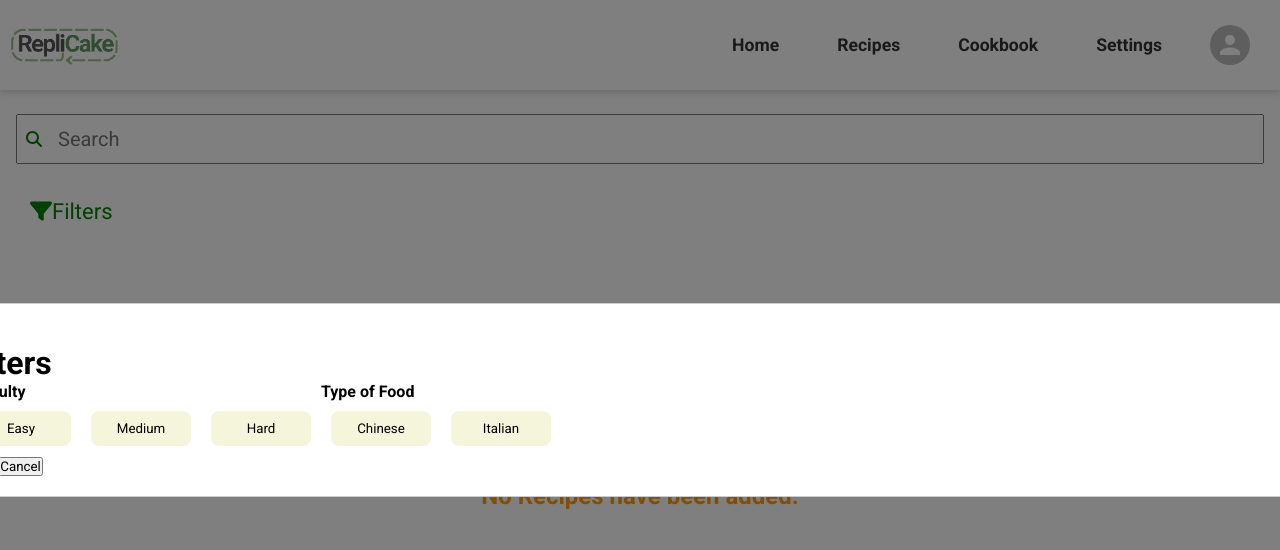
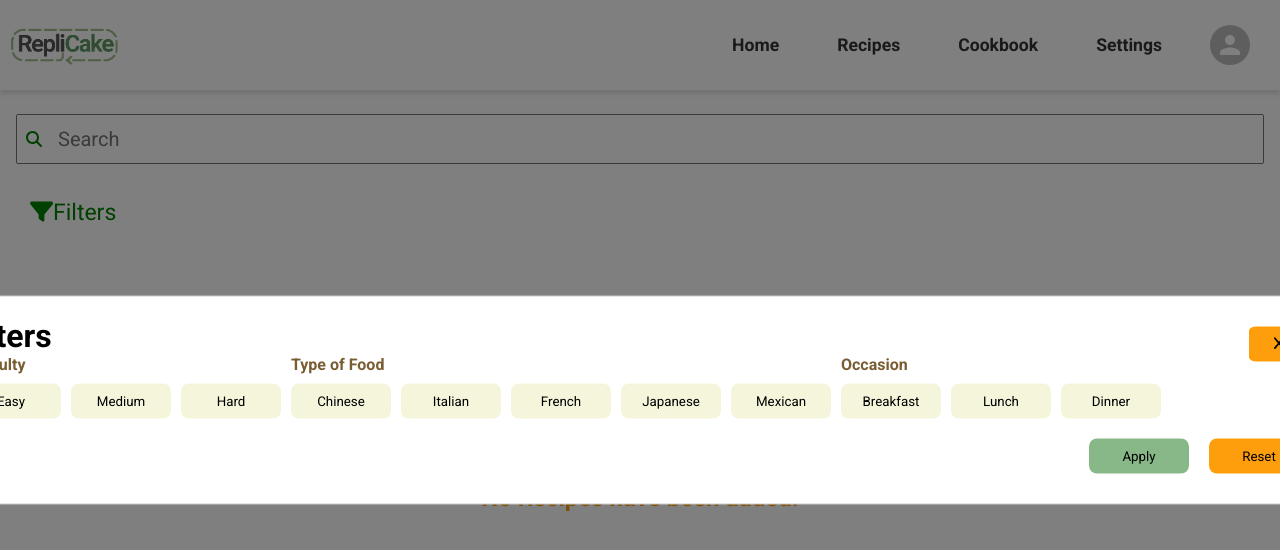
Before and after one commit to HPhilipN/C276-Project, a React (Vite) app in the folder frontend/: page /dashboard in a window 1280 px wide. Both pictures are taken after a click on the button "Filters". Shown: the top 550 px of the page. Built offline with nearby package versions, Linux system fonts and the light colour scheme.

Commit message:
added filter layout + buttons

```diff
--- a/frontend/src/Filter.css
+++ b/frontend/src/Filter.css
@@ -6,7 +6,7 @@
 .filter-icon{
     color: green;
     margin: 10px;
-    font-size: 22px;
+    font-size: 23px;
 }
 
 .filter-button{
@@ -17,3 +17,36 @@
 .category-group{
     text-align: left;
 }
+
+.control-button{
+    margin: 10px;
+    width: 100px;
+    height: fit-content;
+    padding: 10px;
+    background-color: #fe9e0c;
+    border-radius: 8px;
+    border: none;
+    float: right;
+}
+
+.save-button{
+    margin: 10px;
+    width: 100px;
+    height: fit-content;
+    padding: 10px;
+    background-color: #88b788;
+    border-radius: 8px;
+    border: none;
+    float: right;
+}
+
+.x-button{
+    margin: 10px;
+    width: 60px;
+    height: fit-content;
+    padding: 10px;
+    background-color: #fe9e0c;
+    border-radius: 12%;
+    border: none;
+    float: right;
+}
--- a/frontend/src/Filter.jsx
+++ b/frontend/src/Filter.jsx
@@ -46,7 +46,7 @@ function Filter() {
         style={customStyles}
       >
 
-        <button onClick={() => setModalOpen(false)}>
+        <button className="x-button" onClick={() => setModalOpen(false)}>
             <FontAwesomeIcon icon={faX} />
         </button>
         <div>
@@ -54,8 +54,8 @@ function Filter() {
             <div className="category-group">
                 <h1>Filters</h1>
                 <Filterlist/>
-                <button>Apply</button>
-                <button>Cancel</button>
+                <button className="control-button">Reset</button>
+                <button className="save-button">Apply</button>
             </div>
         </div>
       </Modal>
--- a/frontend/src/Filtercategories.js
+++ b/frontend/src/Filtercategories.js
@@ -18,5 +18,26 @@ export const categoryList = [
 {
     type: 'Italian',
 },
+{
+    type: 'French',
+},
+{
+    type: 'Japanese',
+},
+{
+    type: 'Mexican',
+},
+{
+    occasion: 'Breakfast',
+    category: 'Occasion',
+
+},
+{
+    occasion: 'Lunch',
+},
+{
+    occasion: 'Dinner',
+},
+
 
 ]
--- a/frontend/src/Filterlist.css
+++ b/frontend/src/Filterlist.css
@@ -1,6 +1,7 @@
 .category-button{
     display: inline-block;
     margin: 10px;
+    margin-left: 0px;
     width: 100px;
     height: fit-content;
     padding: 10px;
@@ -11,4 +12,5 @@
 }
 .row{
     display: inline-block;
+    color: #795c32;
 }
--- a/frontend/src/Filterlist.jsx
+++ b/frontend/src/Filterlist.jsx
@@ -6,7 +6,7 @@ export default function Filterlist(){
     const itemList = categoryList.map((item)=> (
             <div className="row">
                 <h4>{item.category}</h4>
-                <button className="category-button">{item.difficulty}{item.type}</button>
+                <button className="category-button">{item.difficulty}{item.type}{item.occasion}</button>
             </div>
     ));
     return(
```
